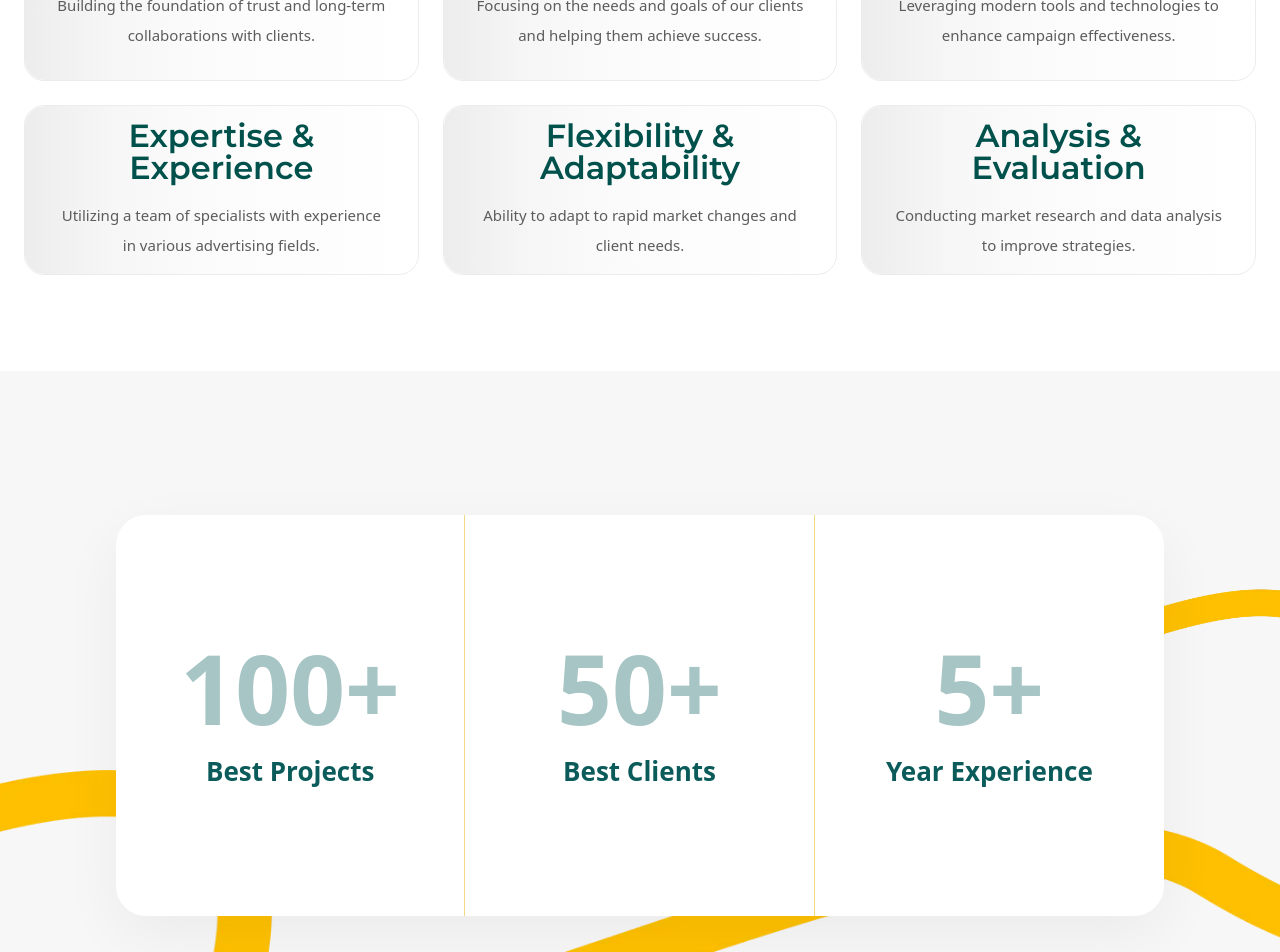
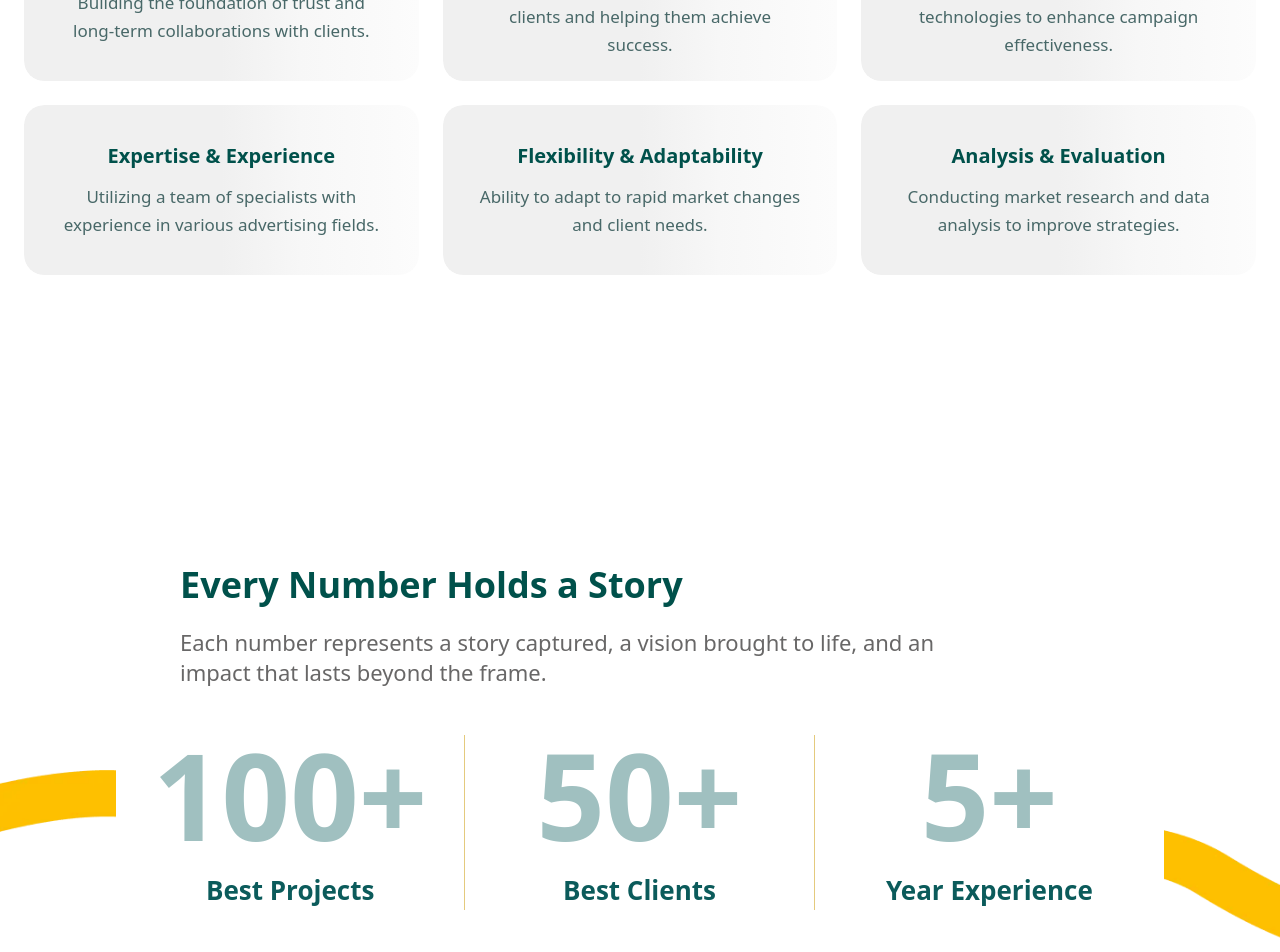
Before and after one commit to BTB-Team/Dorna-React, a React (Vite) app: page / in a window 1280 px wide. Shown: the part 500-1452 px from the top of the page. Built offline with nearby package versions, Linux system fonts and the light colour scheme.

Commit message:
feature/about-hawa-commit

```diff
--- a/src/components/pages/about/CoreValues.jsx
+++ b/src/components/pages/about/CoreValues.jsx
@@ -1,5 +1,5 @@
 import GoldenDisplay from "../../typography/GoldenDisplay";
-import TitleGreen from "../../typography/TitleGreen";
+
 export default function CoreValues() {
   const values = [
     {
@@ -54,7 +54,6 @@ export default function CoreValues() {
         {/* Section Title */}
         <div className="flex items-center gap-6 mb-14">
           <GoldenDisplay text="Core Values" />
-
           <div className="flex-1 h-[2px] bg-accent opacity-80"></div>
         </div>
 
@@ -62,15 +61,12 @@ export default function CoreValues() {
         <div className="grid grid-cols-1 md:grid-cols-2 lg:grid-cols-3 gap-6">
           {values.map((value, index) => (
             <div
-
               key={index}
               className="
     relative
     overflow-hidden
     h-[170px]
     rounded-[20px]
-    border
-    border-[#ECECEC]
     bg-white
     px-8
     py-7
@@ -81,22 +77,20 @@ export default function CoreValues() {
     text-center
   "
             >
-  {/* Pencil Effect */}
               <div
-    className="
-      absolute
-      inset-0
-      rounded-[20px]
-      bg-[linear-gradient(90deg,#E8E8E8_0%,#F4F4F4_22%,#FAFAFA_45%,#FFFFFF_100%)]
-      opacity-80
-      pointer-events-none
-    "
+                className="absolute inset-0 rounded-[20px] pointer-events-none"
+                style={{
+                  background:
+                    "linear-gradient(90deg,#F0F0F0 50%,#F7F7F7 70%,#FCFCFC 100%,#FFFFFF 30%)",
+                }}
               />
 
               <div className="relative z-10">
-    <TitleGreen text={value.title} />
+                <h3 className=" text-[20px] font-semibold text-primary ">
+                  {value.title}
+                </h3>
 
-    <p className="mt-3 font-body text-[15px] leading-[30px] text-secondary">
+                <p className="mt-3 text-[17px] leading-[28px] font-medium text-[#486868]">
                   {value.description}
                 </p>
               </div>
--- a/src/components/pages/about/StatsSection.jsx
+++ b/src/components/pages/about/StatsSection.jsx
@@ -15,7 +15,7 @@ export default function StatsSection() {
   ];
 
   return (
-    <section className="relative bg-[#F7F7F7] py-24 overflow-hidden">
+    <section className="relative bg-[#ffffff] py-24 overflow-hidden">
       {/* Background Wave */}
       <img
         src="/images/AboutImages/Vector7.webp"
@@ -24,56 +24,41 @@ export default function StatsSection() {
       />
 
       <div className="relative z-10 max-w-[1200px] mx-auto px-6">
-        {/* Top */}
-        <div className="flex flex-col lg:flex-row justify-between items-start gap-8">
-          {/* Left Decoration */}
-          {/* <img
-            src="/images/AboutImages/Vector6.webp"
-            alt=""
-            className="
-    absolute
-    left-[-360px]
-    bottom-[-95px]
-    w-[900px]
-    max-w-none
-    pointer-events-none
-    select-none
-    z-0
-  "
-          /> */}
-
-          {/* Right Decoration */}
-          <img
-            src="/images/AboutImages/Vector7.webp"
-            alt=""
-            className="
-    absolute
-    right-[-220px]
-    top-[-35px]
-    w-[760px]
-    max-w-none
-    pointer-events-none
-    select-none
-    z-0
-  "
-          />
-        </div>
+        {/* Right Decoration */}
+        {/* <img
+          src="/images/AboutImages/Vector7.webp"
+          alt=""
+          className="absolute right-[-220px] top-[-35px] w-[760px] max-w-none pointer-events-none select-none z-0"
+        /> */}
 
         {/* White Card */}
-        <div className="relative mx-auto mt-12 h-[401px] w-[1048px] rounded-[30px] bg-white shadow-[0_20px_60px_rgba(0,0,0,0.05)]">
-          <div className="grid h-full grid-cols-1 md:grid-cols-3">
+        <div className="relative mx-auto mt-12 w-[1048px] bg-white overflow-hidden">
+          {/* Heading */}
+          <div className="px-16 pt-12">
+            <h2 className="text-[36px] font-semibold leading-[44px] text-primary">
+              Every Number Holds a Story
+            </h2>
+
+            <p className="mt-5 max-w-[760px] text-[22px] font-normal leading-[30px] text-[#686767] text-left">
+              Each number represents a story captured, a vision brought to life,
+              and an impact that lasts beyond the frame.
+            </p>
+          </div>
+
+          {/* Stats */}
+          <div className="grid grid-cols-1 md:grid-cols-3 pt-12 pb-12">
             {stats.map((item, index) => (
               <div
                 key={index}
-                className={`flex flex-col items-center justify-center ${
-                  index !== 2 ? "md:border-r border-[#F3D888]" : ""
+                className={`flex flex-col items-center justify-center px-8  ${
+                  index !== 2 ? "md:border-r border-[#e4ca7d]" : ""
                 }`}
               >
-                <h3 className="text-[96px] font-extrabold leading-none text-[#A8C5C5]">
+                <h3 className="text-[120px] font-extrabold leading-none text-[#a0c0c0]">
                   {item.number}
                 </h3>
 
-                <p className="mt-4 text-[26px] font-semibold text-[#0B5B5B]">
+                <p className="mt-4 text-center text-[26px] font-semibold text-[#0B5B5B]">
                   {item.label}
                 </p>
               </div>
--- a/src/components/pages/about/TrustedPartner.jsx
+++ b/src/components/pages/about/TrustedPartner.jsx
@@ -41,12 +41,16 @@ export default function TrustedPartner() {
           {reasons.map((reason, index) => (
             <div
               key={index}
-              className="bg-[#FAFAFA] rounded-2xl p-8 shadow-sm hover:shadow-md transition duration-300"
+              className="p-6 rounded-[20px]"
+              style={{
+                background:
+                  "linear-gradient(90deg,#F0F0F0 50%,#F7F7F7 70%,#FCFCFC 100%,#FFFFFF 30%)",
+              }}
             >
               <div className="flex items-start gap-3">
                 <IoCheckmarkCircleOutline
                   className="text-[#F4B400] mt-1"
-                  size={22}
+                  size={45}
                 />
 
                 <div>
@@ -54,7 +58,7 @@ export default function TrustedPartner() {
                     {reason.title}
                   </h3>
 
-                  <p className="text-gray-600 leading-8 text-[15px]">
+                  <p className="text-[#0B5B5B] leading-8 text-[19px]">
                     {reason.description}
                   </p>
                 </div>
```
Lines whose indentation alone changed are shown as unchanged.
